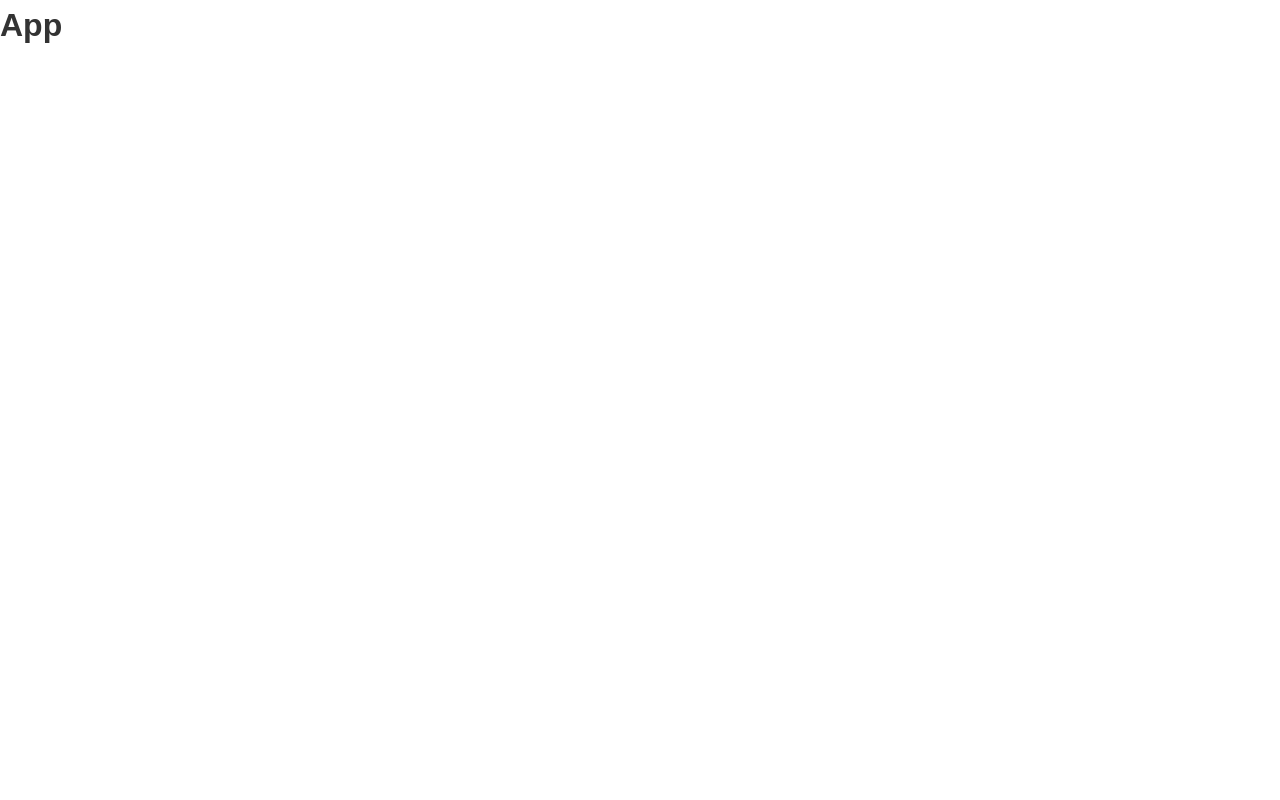
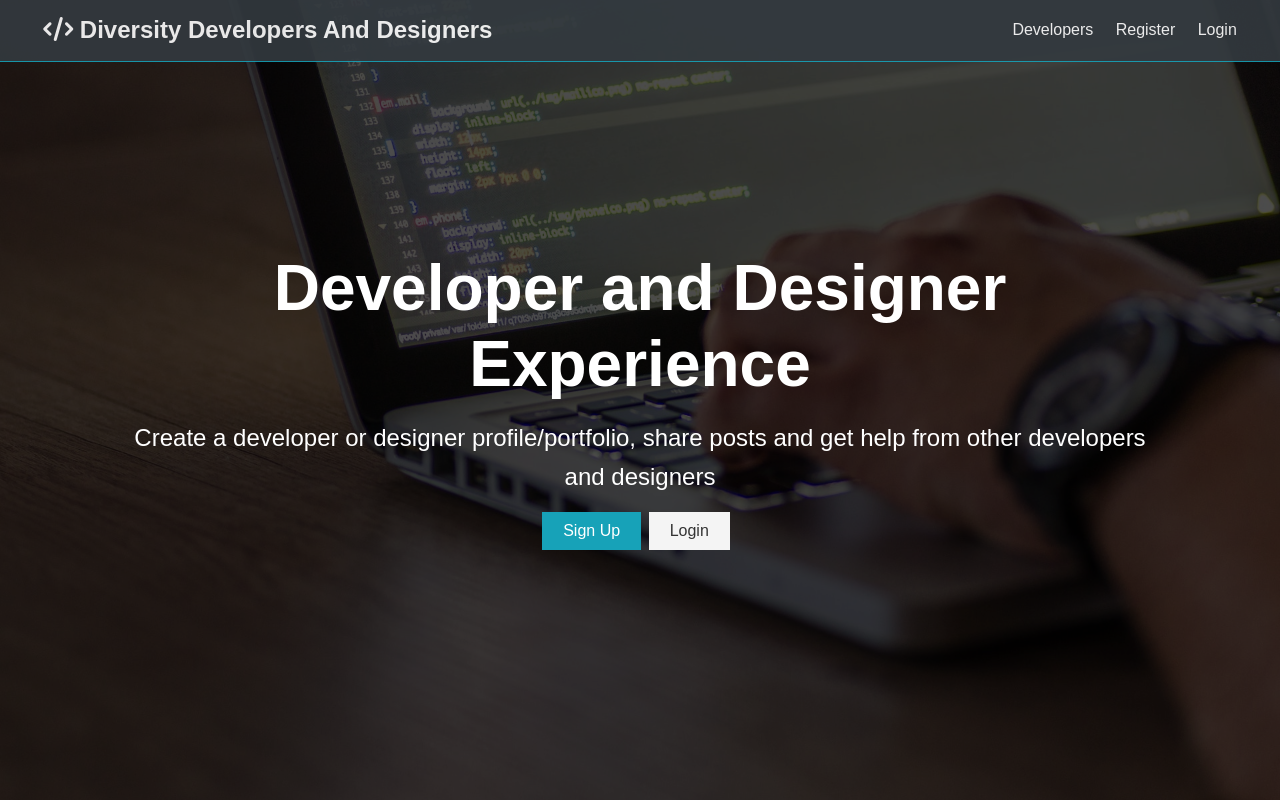
Before and after one commit to mojaray2k/diversity-developers-designers, a React (Create React App) app in the folder client/: page / in a window 1280 px wide. Built offline with nearby package versions, Linux system fonts and the light colour scheme.

Commit message:
created the static nav and landing components

```diff
--- a/client/src/App.js
+++ b/client/src/App.js
@@ -1,9 +1,12 @@
 import React, { Fragment } from "react";
 import "./App.css";
+import Navbar from "./components/layout/Navbar";
+import Landing from "./components/layout/Landing";
 
 const App = () => (
   <Fragment>
-    <h1>App</h1>
+    <Navbar />
+    <Landing />
   </Fragment>
 );
 
--- /dev/null
+++ b/client/src/components/layout/Landing.js
@@ -0,0 +1,27 @@
+import React from "react";
+
+const Landing = () => {
+  return (
+    <section className='landing'>
+      <div className='dark-overlay'>
+        <div className='landing-inner'>
+          <h1 className='x-large'>Developer and Designer Experience</h1>
+          <p className='lead'>
+            Create a developer or designer profile/portfolio, share posts and
+            get help from other developers and designers
+          </p>
+          <div className='buttons'>
+            <a href='register.html' className='btn btn-primary'>
+              Sign Up
+            </a>
+            <a href='login.html' className='btn btn-light'>
+              Login
+            </a>
+          </div>
+        </div>
+      </div>
+    </section>
+  );
+};
+
+export default Landing;
--- /dev/null
+++ b/client/src/components/layout/Navbar.js
@@ -0,0 +1,26 @@
+import React from "react";
+
+const Navbar = () => {
+  return (
+    <nav className='navbar bg-dark'>
+      <h1>
+        <a href='index.html'>
+          <i className='fas fa-code'></i> Diversity Developers And Designers
+        </a>
+      </h1>
+      <ul>
+        <li>
+          <a href='profiles.html'>Developers</a>
+        </li>
+        <li>
+          <a href='register.html'>Register</a>
+        </li>
+        <li>
+          <a href='login.html'>Login</a>
+        </li>
+      </ul>
+    </nav>
+  );
+};
+
+export default Navbar;
```
